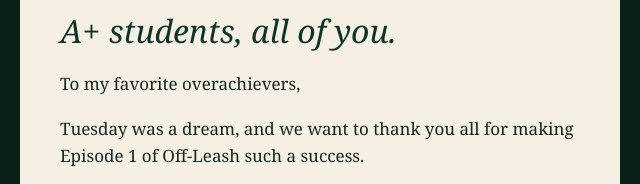
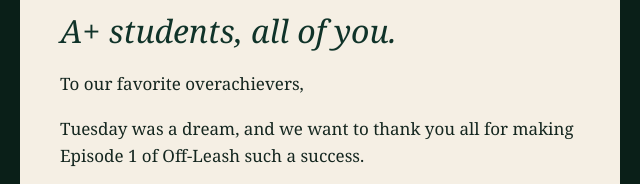
Before and after one commit to MAGNETIQ-XYZ/offleashemails, a plain HTML site: page episodes/ep-01-thank-you.html in a window 1280 px wide. Shown: the part 504-688 px from the top of the page, 320-960 px from the left. Drawn offline with Linux system fonts and the light colour scheme.

Commit message:
Greeting: our favorite overachievers
Co-Authored-By: Claude Sonnet 5.5 <noreply@anthropic.com>
Claude-Session: https://claude.ai/code/session_01EmHbg7kruJ8huWrRNAdpP3

```diff
--- a/episodes/ep-01-thank-you.html
+++ b/episodes/ep-01-thank-you.html
@@ -12,7 +12,7 @@
 
 <tr><td style="padding:38px 40px 6px 40px;font-family:Georgia,'Times New Roman',serif;font-size:17px;line-height:27px;color:#14261f;">
 <div style="font-family:Georgia,'Times New Roman',serif;font-style:italic;font-size:32px;line-height:38px;color:#103329;padding-bottom:20px;">A+ students, all of you.</div>
-<p style="margin:0 0 18px 0;">To my favorite overachievers,</p>
+<p style="margin:0 0 18px 0;">To our favorite overachievers,</p>
 <p style="margin:0 0 18px 0;">Tuesday was a dream, and we want to thank you all for making Episode 1 of Off-Leash such a success.</p>
 <p style="margin:0 0 18px 0;">More than 50 creatives, technologists, and professionals turned the Cattail Lounge at Flyfish Club into exactly what we hoped it would be. We had a finance MD working on a screenplay, gallery leads next to an attorney who moonlights on the electric violin, and someone painting by a blockchain expert absolutely crushing his reading list.</p>
 <p style="margin:0 0 18px 0;">Many of you stayed FAR longer than planned, and the phones stayed away through the whole work block.</p>
```
